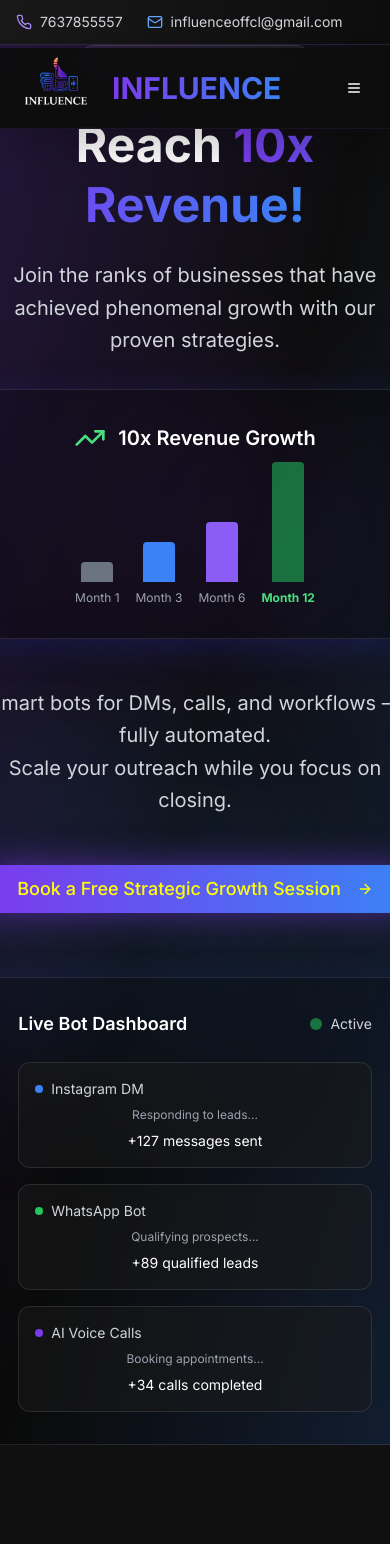
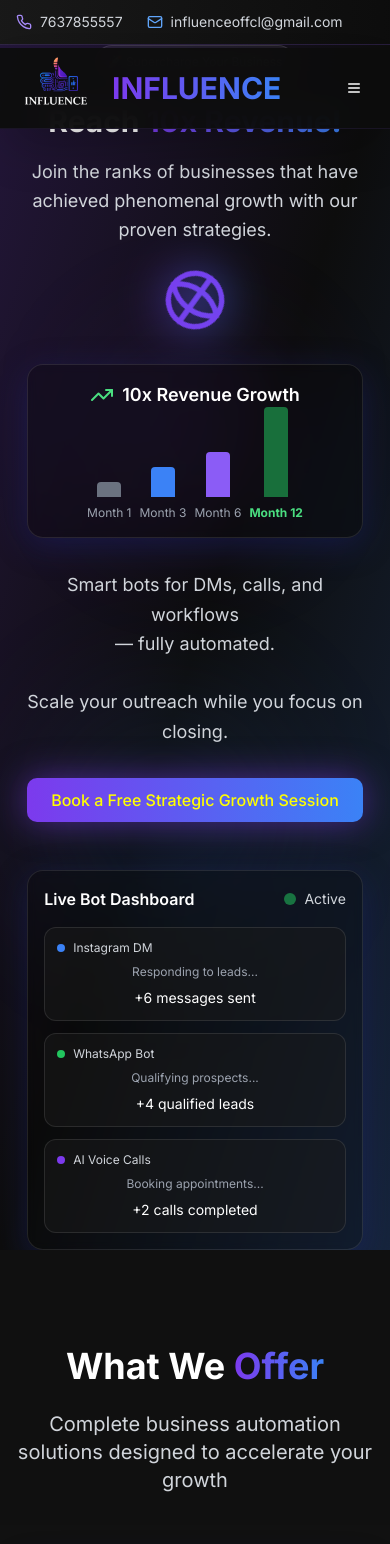
Before and after one commit to pragyan69/influenceAI, a React (Vite) app: page / in a window 390 px wide. Shown: the top 1544 px of the page. Built offline with nearby package versions, Linux system fonts and the light colour scheme.

Commit message:
Fix: Mobile responsiveness and enhancements
- Improved mobile responsiveness to prevent content overflow.
- Added an animated, rotating globe element.
- Implemented dynamic number increase in the live section.
- Enhanced overall website design.

```diff
--- a/src/components/ContactSection.tsx
+++ b/src/components/ContactSection.tsx
@@ -43,42 +43,42 @@ const ContactSection = () => {
   ];
 
   return (
-    <section id="contact" className="py-24 bg-gradient-to-br from-dark-secondary/50 to-dark-primary/80 relative overflow-hidden">
+    <section id="contact" className="py-16 sm:py-24 bg-gradient-to-br from-dark-secondary/50 to-dark-primary/80 relative overflow-hidden">
       {/* Background Effects */}
       <div className="absolute inset-0 bg-gradient-to-r from-violet-500/5 to-blue-500/5"></div>
-      <div className="absolute top-0 left-1/4 w-96 h-96 bg-violet-500/10 rounded-full blur-3xl"></div>
-      <div className="absolute bottom-0 right-1/4 w-96 h-96 bg-blue-500/10 rounded-full blur-3xl"></div>
+      <div className="absolute top-0 left-1/4 w-64 sm:w-96 h-64 sm:h-96 bg-violet-500/10 rounded-full blur-3xl"></div>
+      <div className="absolute bottom-0 right-1/4 w-64 sm:w-96 h-64 sm:h-96 bg-blue-500/10 rounded-full blur-3xl"></div>
 
       <div className="max-w-7xl mx-auto px-4 sm:px-6 lg:px-8 relative z-10">
         {/* Section Header */}
-        <div className="text-center mb-16">
-          <h2 className="text-5xl md:text-6xl font-bold mb-6">
+        <div className="text-center mb-12 sm:mb-16">
+          <h2 className="text-4xl sm:text-5xl md:text-6xl font-bold mb-4 sm:mb-6">
             Ready to <span className="gradient-text">Get Started?</span>
           </h2>
-          <p className="text-xl text-gray-300 max-w-3xl mx-auto leading-relaxed">
+          <p className="text-lg sm:text-xl text-gray-300 max-w-3xl mx-auto leading-relaxed px-4">
             Let's discuss how AI automation can transform your business and accelerate your growth
           </p>
         </div>
 
         {/* Contact Methods Grid */}
-        <div className="grid grid-cols-1 md:grid-cols-2 lg:grid-cols-4 gap-8 mb-20">
+        <div className="grid grid-cols-1 sm:grid-cols-2 lg:grid-cols-4 gap-6 sm:gap-8 mb-16 sm:mb-20">
           {contactMethods.map((method, index) => {
             const isExternal = method.link.startsWith('http');
 
             return (
               <div
                 key={index}
-                className="glass-card rounded-3xl p-8 text-center hover:transform hover:-translate-y-4 hover:scale-105 transition-all duration-500 shadow-2xl hover:shadow-violet-500/20 border border-white/10 hover:border-violet-500/30"
+                className="glass-card rounded-3xl p-6 sm:p-8 text-center hover:transform hover:-translate-y-4 hover:scale-105 transition-all duration-500 shadow-2xl hover:shadow-violet-500/20 border border-white/10 hover:border-violet-500/30"
               >
-                <div className={`w-20 h-20 bg-gradient-to-r ${method.color} rounded-3xl flex items-center justify-center mb-6 mx-auto shadow-lg hover:shadow-xl transition-all duration-300`}>
+                <div className={`w-16 h-16 sm:w-20 sm:h-20 bg-gradient-to-r ${method.color} rounded-3xl flex items-center justify-center mb-4 sm:mb-6 mx-auto shadow-lg hover:shadow-xl transition-all duration-300`}>
                   {method.iconType === 'image' ? (
-                    <img src={method.iconSrc} alt={method.title} className="w-10 h-10" />
+                    <img src={method.iconSrc} alt={method.title} className="w-8 h-8 sm:w-10 sm:h-10" />
                   ) : (
-                    <method.icon className="w-10 h-10 text-white" />
+                    <method.icon className="w-8 h-8 sm:w-10 sm:h-10 text-white" />
                   )}
                 </div>
-                <h3 className="text-xl font-bold text-white mb-3">{method.title}</h3>
-                <p className="text-gray-300 text-sm mb-6 leading-relaxed">{method.description}</p>
+                <h3 className="text-lg sm:text-xl font-bold text-white mb-2 sm:mb-3">{method.title}</h3>
+                <p className="text-gray-300 text-sm mb-4 sm:mb-6 leading-relaxed">{method.description}</p>
                 <Button
                   asChild
                   variant="outline"
@@ -98,19 +98,19 @@ const ContactSection = () => {
         </div>
 
         {/* Main CTA */}
-        <div className="text-center">
-          <div className="glass-card rounded-3xl p-16 max-w-4xl mx-auto shadow-2xl border border-white/10 hover:border-violet-500/30 transition-all duration-500">
-            <h3 className="text-4xl font-bold mb-8 text-white">
+        <div className="text-center px-4">
+          <div className="glass-card rounded-3xl p-8 sm:p-16 max-w-4xl mx-auto shadow-2xl border border-white/10 hover:border-violet-500/30 transition-all duration-500">
+            <h3 className="text-3xl sm:text-4xl font-bold mb-6 sm:mb-8 text-white">
               Transform Your Business Today
             </h3>
-            <p className="text-xl text-gray-300 mb-10 leading-relaxed max-w-2xl mx-auto">
+            <p className="text-lg sm:text-xl text-gray-300 mb-8 sm:mb-10 leading-relaxed max-w-2xl mx-auto">
               Join hundreds of businesses that have automated their operations and achieved 3x growth with our AI solutions.
             </p>
-            <div className="flex flex-col sm:flex-row gap-6 justify-center">
+            <div className="flex flex-col sm:flex-row gap-4 sm:gap-6 justify-center">
               <Button
                 asChild
                 size="lg"
-                className="bg-gradient-to-r from-violet-deep to-blue-electric hover:from-violet-600 hover:to-blue-600 transition-all duration-300 text-lg px-10 py-6 shadow-xl hover:shadow-2xl hover:scale-105"
+                className="w-full sm:w-auto bg-gradient-to-r from-violet-deep to-blue-electric hover:from-violet-600 hover:to-blue-600 transition-all duration-300 text-base sm:text-lg px-8 sm:px-10 py-4 sm:py-6 shadow-xl hover:shadow-2xl hover:scale-105"
               >
                 <a
                   href="https://calendly.com/officialinfluence/strategic-growth-session"
@@ -124,7 +124,7 @@ const ContactSection = () => {
                 asChild
                 size="lg"
                 variant="outline"
-                className="border-white/30 text-white hover:bg-white/10 hover:border-white/50 text-lg px-10 py-6 transition-all duration-300 hover:scale-105"
+                className="w-full sm:w-auto border-white/30 text-white hover:bg-white/10 hover:border-white/50 text-base sm:text-lg px-8 sm:px-10 py-4 sm:py-6 transition-all duration-300 hover:scale-105"
               >
                 <a
                   href="https://api.whatsapp.com/send?phone=917637855557&text=Hello!%20%F0%9F%8C%9F%20I%27m%20passionate%20about%20growing%20my%20business%20and%20exploring%20exciting%20new%20opportunities.%20Let%27s%20embark%20on%20this%20journey%20together%20and%20make%20something%20amazing%20happen!"
--- a/src/components/HeroSection.tsx
+++ b/src/components/HeroSection.tsx
@@ -1,61 +1,91 @@
 
 import { Button } from '@/components/ui/button';
-import { ArrowRight, TrendingUp } from 'lucide-react';
+import { ArrowRight, TrendingUp, Globe } from 'lucide-react';
+import { useState, useEffect } from 'react';
 
 const HeroSection = () => {
+  const [liveStats, setLiveStats] = useState({
+    instagram: 0,
+    whatsapp: 0,
+    voice: 0
+  });
+
+  useEffect(() => {
+    const interval = setInterval(() => {
+      setLiveStats(prev => ({
+        instagram: prev.instagram + Math.floor(Math.random() * 3) + 1,
+        whatsapp: prev.whatsapp + Math.floor(Math.random() * 2) + 1,
+        voice: prev.voice + Math.floor(Math.random() * 1) + (Math.random() > 0.7 ? 1 : 0)
+      }));
+    }, 2000);
+
+    return () => clearInterval(interval);
+  }, []);
+
   return (
-    <section id="home" className="relative min-h-screen flex items-center justify-center overflow-hidden">
+    <section id="home" className="relative min-h-screen flex items-center justify-center overflow-hidden px-4 sm:px-6 lg:px-8">
       {/* Background gradient */}
       <div className="absolute inset-0 bg-gradient-to-br from-violet-deep/20 via-dark-primary to-blue-electric/20" />
 
       {/* Animated background elements */}
       <div className="absolute inset-0">
-        <div className="absolute top-1/4 left-1/4 w-72 h-72 bg-violet-deep/10 rounded-full blur-3xl animate-float" />
-        <div className="absolute bottom-1/4 right-1/4 w-96 h-96 bg-blue-electric/10 rounded-full blur-3xl animate-float" style={{ animationDelay: '1s' }} />
+        <div className="absolute top-1/4 left-1/4 w-48 sm:w-72 h-48 sm:h-72 bg-violet-deep/10 rounded-full blur-3xl animate-float" />
+        <div className="absolute bottom-1/4 right-1/4 w-64 sm:w-96 h-64 sm:h-96 bg-blue-electric/10 rounded-full blur-3xl animate-float" style={{ animationDelay: '1s' }} />
       </div>
 
-      <div className="relative z-10 max-w-7xl mx-auto px-4 sm:px-6 lg:px-8 text-center">
+      <div className="relative z-10 max-w-7xl mx-auto text-center">
         <div className="animate-fade-in">
           {/* Badge */}
-          <div className="inline-flex items-center px-4 py-2 rounded-full bg-white/5 border border-white/10 backdrop-blur-sm mb-8">
-            <span className="text-sm text-gray-300">🚀 Supercharge Your Business</span>
+          <div className="inline-flex items-center px-3 sm:px-4 py-2 rounded-full bg-white/5 border border-white/10 backdrop-blur-sm mb-6 sm:mb-8">
+            <span className="text-xs sm:text-sm text-gray-300">🚀 Supercharge Your Business</span>
           </div>
 
           {/* Main headline */}
-          <h1 className="text-5xl md:text-7xl font-bold mb-6 leading-tight">
+          <h1 className="text-3xl sm:text-5xl md:text-7xl font-bold mb-4 sm:mb-6 leading-tight px-2">
             Reach{' '}
             <span className="gradient-text">10x Revenue!</span>
           </h1>
 
           {/* Subtext */}
-          <p className="text-xl md:text-2xl text-gray-300 mb-8 max-w-3xl mx-auto leading-relaxed">
+          <p className="text-lg sm:text-xl md:text-2xl text-gray-300 mb-6 sm:mb-8 max-w-3xl mx-auto leading-relaxed px-4">
             Join the ranks of businesses that have achieved phenomenal growth with our proven strategies.
           </p>
 
+          {/* Animated Globe */}
+          <div className="flex justify-center mb-8">
+            <div className="relative">
+              <Globe
+                className="w-16 h-16 sm:w-20 sm:h-20 text-violet-deep animate-spin"
+                style={{ animationDuration: '8s' }}
+              />
+              <div className="absolute inset-0 bg-gradient-to-r from-violet-deep to-blue-electric rounded-full blur-xl opacity-30 animate-pulse"></div>
+            </div>
+          </div>
+
           {/* Growth Chart Visual */}
-          <div className="mb-12 max-w-2xl mx-auto">
-            <div className="glass-card rounded-2xl p-8">
-              <div className="flex items-center justify-center mb-6">
-                <TrendingUp className="w-8 h-8 text-green-400 mr-3" />
-                <span className="text-xl font-semibold text-white">10x Revenue Growth</span>
+          <div className="mb-8 sm:mb-12 max-w-2xl mx-auto px-4">
+            <div className="glass-card rounded-2xl p-4 sm:p-8">
+              <div className="flex items-center justify-center mb-4 sm:mb-6">
+                <TrendingUp className="w-6 h-6 sm:w-8 sm:h-8 text-green-400 mr-2 sm:mr-3" />
+                <span className="text-lg sm:text-xl font-semibold text-white">10x Revenue Growth</span>
               </div>
 
               {/* Simple Growth Chart */}
-              <div className="relative h-32 flex items-end justify-center space-x-4">
+              <div className="relative h-24 sm:h-32 flex items-end justify-center space-x-2 sm:space-x-4">
                 <div className="flex flex-col items-center">
-                  <div className="w-8 bg-gray-500 rounded-t" style={{ height: '20px' }}></div>
+                  <div className="w-6 sm:w-8 bg-gray-500 rounded-t" style={{ height: '15px' }}></div>
                   <span className="text-xs text-gray-400 mt-2">Month 1</span>
                 </div>
                 <div className="flex flex-col items-center">
-                  <div className="w-8 bg-blue-500 rounded-t" style={{ height: '40px' }}></div>
+                  <div className="w-6 sm:w-8 bg-blue-500 rounded-t" style={{ height: '30px' }}></div>
                   <span className="text-xs text-gray-400 mt-2">Month 3</span>
                 </div>
                 <div className="flex flex-col items-center">
-                  <div className="w-8 bg-violet-500 rounded-t" style={{ height: '60px' }}></div>
+                  <div className="w-6 sm:w-8 bg-violet-500 rounded-t" style={{ height: '45px' }}></div>
                   <span className="text-xs text-gray-400 mt-2">Month 6</span>
                 </div>
                 <div className="flex flex-col items-center">
-                  <div className="w-8 bg-green-500 rounded-t animate-pulse" style={{ height: '120px' }}></div>
+                  <div className="w-6 sm:w-8 bg-green-500 rounded-t animate-pulse" style={{ height: '90px' }}></div>
                   <span className="text-xs text-green-400 mt-2 font-bold">Month 12</span>
                 </div>
               </div>
@@ -63,60 +93,61 @@ const HeroSection = () => {
           </div>
 
           {/* Subtext continued */}
-          <p className="text-xl md:text-2xl text-gray-300 mb-12 max-w-3xl mx-auto leading-relaxed">
-            Smart bots for DMs, calls, and workflows — fully automated.
+          <p className="text-lg sm:text-xl md:text-2xl text-gray-300 mb-8 sm:mb-12 max-w-3xl mx-auto leading-relaxed px-4">
+            <span className="block sm:inline">Smart bots for DMs, calls, and workflows</span>
+            <span className="block sm:inline"> — fully automated.</span>
             <br />
-            Scale your outreach while you focus on closing.
+            <span className="block sm:inline">Scale your outreach while you focus on closing.</span>
           </p>
 
           {/* CTA Buttons */}
-          <div className="flex flex-col sm:flex-row gap-4 justify-center items-center mb-16">
+          <div className="flex flex-col sm:flex-row gap-4 justify-center items-center mb-12 sm:mb-16 px-4">
             <Button
               size="lg"
-              className="bg-gradient-to-r from-violet-deep to-blue-electric hover:opacity-90 transition-all duration-300 text-lg px-8 py-6 animate-glow"
+              className="w-full sm:w-auto bg-gradient-to-r from-violet-deep to-blue-electric hover:opacity-90 transition-all duration-300 text-base sm:text-lg px-6 sm:px-8 py-4 sm:py-6 animate-glow"
             >
-              Book a Free Strategic Growth Session
-              <ArrowRight className="ml-2" size={20} />
+              <span className="block sm:inline">Book a Free Strategic Growth Session</span>
+              <ArrowRight className="ml-2 hidden sm:inline" size={20} />
             </Button>
           </div>
 
           {/* Bot Preview Animation */}
-          <div className="relative max-w-4xl mx-auto">
-            <div className="glass-card rounded-2xl p-8 space-y-6">
+          <div className="relative max-w-4xl mx-auto px-4">
+            <div className="glass-card rounded-2xl p-4 sm:p-8 space-y-4 sm:space-y-6">
               <div className="flex items-center justify-between">
-                <h3 className="text-lg font-semibold text-white">Live Bot Dashboard</h3>
+                <h3 className="text-base sm:text-lg font-semibold text-white">Live Bot Dashboard</h3>
                 <div className="flex items-center space-x-2">
                   <div className="w-3 h-3 bg-green-500 rounded-full animate-pulse" />
                   <span className="text-sm text-gray-300">Active</span>
                 </div>
               </div>
 
-              <div className="grid grid-cols-1 md:grid-cols-3 gap-4">
-                <div className="bg-dark-secondary/50 rounded-lg p-4 border border-white/10">
+              <div className="grid grid-cols-1 md:grid-cols-3 gap-3 sm:gap-4">
+                <div className="bg-dark-secondary/50 rounded-lg p-3 sm:p-4 border border-white/10">
                   <div className="flex items-center space-x-2 mb-2">
                     <div className="w-2 h-2 bg-blue-electric rounded-full" />
-                    <span className="text-sm text-gray-300">Instagram DM</span>
+                    <span className="text-xs sm:text-sm text-gray-300">Instagram DM</span>
                   </div>
                   <div className="text-xs text-gray-400">Responding to leads...</div>
-                  <div className="mt-2 text-sm text-white">+127 messages sent</div>
+                  <div className="mt-2 text-sm text-white">+{liveStats.instagram} messages sent</div>
                 </div>
 
-                <div className="bg-dark-secondary/50 rounded-lg p-4 border border-white/10">
+                <div className="bg-dark-secondary/50 rounded-lg p-3 sm:p-4 border border-white/10">
                   <div className="flex items-center space-x-2 mb-2">
                     <div className="w-2 h-2 bg-green-500 rounded-full" />
-                    <span className="text-sm text-gray-300">WhatsApp Bot</span>
+                    <span className="text-xs sm:text-sm text-gray-300">WhatsApp Bot</span>
                   </div>
                   <div className="text-xs text-gray-400">Qualifying prospects...</div>
-                  <div className="mt-2 text-sm text-white">+89 qualified leads</div>
+                  <div className="mt-2 text-sm text-white">+{liveStats.whatsapp} qualified leads</div>
                 </div>
 
-                <div className="bg-dark-secondary/50 rounded-lg p-4 border border-white/10">
+                <div className="bg-dark-secondary/50 rounded-lg p-3 sm:p-4 border border-white/10">
                   <div className="flex items-center space-x-2 mb-2">
                     <div className="w-2 h-2 bg-violet-deep rounded-full" />
-                    <span className="text-sm text-gray-300">AI Voice Calls</span>
+                    <span className="text-xs sm:text-sm text-gray-300">AI Voice Calls</span>
                   </div>
                   <div className="text-xs text-gray-400">Booking appointments...</div>
-                  <div className="mt-2 text-sm text-white">+34 calls completed</div>
+                  <div className="mt-2 text-sm text-white">+{liveStats.voice} calls completed</div>
                 </div>
               </div>
             </div>
--- a/src/components/ResultsSection.tsx
+++ b/src/components/ResultsSection.tsx
@@ -83,20 +83,20 @@ const ResultsSection = () => {
   }, []);
 
   return (
-    <section id="results" className="py-24 bg-dark-secondary/50">
+    <section id="results" className="py-16 sm:py-24 bg-dark-secondary/50">
       <div id="results-section" className="max-w-7xl mx-auto px-4 sm:px-6 lg:px-8">
         {/* Section Header */}
-        <div className="text-center mb-16">
-          <h2 className="text-4xl md:text-5xl font-bold mb-6">
+        <div className="text-center mb-12 sm:mb-16">
+          <h2 className="text-3xl sm:text-4xl md:text-5xl font-bold mb-4 sm:mb-6">
             Proven <span className="gradient-text">Results</span>
           </h2>
-          <p className="text-xl text-gray-300 max-w-3xl mx-auto">
+          <p className="text-lg sm:text-xl text-gray-300 max-w-3xl mx-auto px-4">
             Real numbers from real businesses that transformed with our automation
           </p>
         </div>
 
         {/* Stats Grid */}
-        <div className="grid grid-cols-1 md:grid-cols-2 lg:grid-cols-4 gap-8">
+        <div className="grid grid-cols-1 sm:grid-cols-2 lg:grid-cols-4 gap-6 sm:gap-8">
           {stats.map((stat, index) => {
             const Icon = stat.icon;
             const counterValues = [counters.growth, counters.roi, counters.customers, counters.reduction];
@@ -104,20 +104,20 @@ const ResultsSection = () => {
             return (
               <div
                 key={index}
-                className="glass-card rounded-2xl p-8 text-center hover:transform hover:-translate-y-2 transition-all duration-300"
+                className="glass-card rounded-2xl p-6 sm:p-8 text-center hover:transform hover:-translate-y-2 transition-all duration-300"
               >
-                <div className={`w-16 h-16 bg-gradient-to-r ${stat.color} rounded-2xl flex items-center justify-center mb-6 mx-auto`}>
-                  <Icon className="w-8 h-8 text-white" />
+                <div className={`w-12 h-12 sm:w-16 sm:h-16 bg-gradient-to-r ${stat.color} rounded-2xl flex items-center justify-center mb-4 sm:mb-6 mx-auto`}>
+                  <Icon className="w-6 h-6 sm:w-8 sm:h-8 text-white" />
                 </div>
-                <div className="mb-4">
-                  <span className="text-4xl md:text-5xl font-bold gradient-text">
+                <div className="mb-3 sm:mb-4">
+                  <span className="text-3xl sm:text-4xl md:text-5xl font-bold gradient-text">
                     {counterValues[index]}
                   </span>
-                  <span className="text-2xl md:text-3xl font-bold text-white">
+                  <span className="text-xl sm:text-2xl md:text-3xl font-bold text-white">
                     {stat.suffix}
                   </span>
                 </div>
-                <p className="text-gray-300 font-medium">{stat.label}</p>
+                <p className="text-gray-300 font-medium text-sm sm:text-base">{stat.label}</p>
               </div>
             );
           })}
```
Also changed, not shown: src/pages/Index.tsx (+20 -31 lines).
